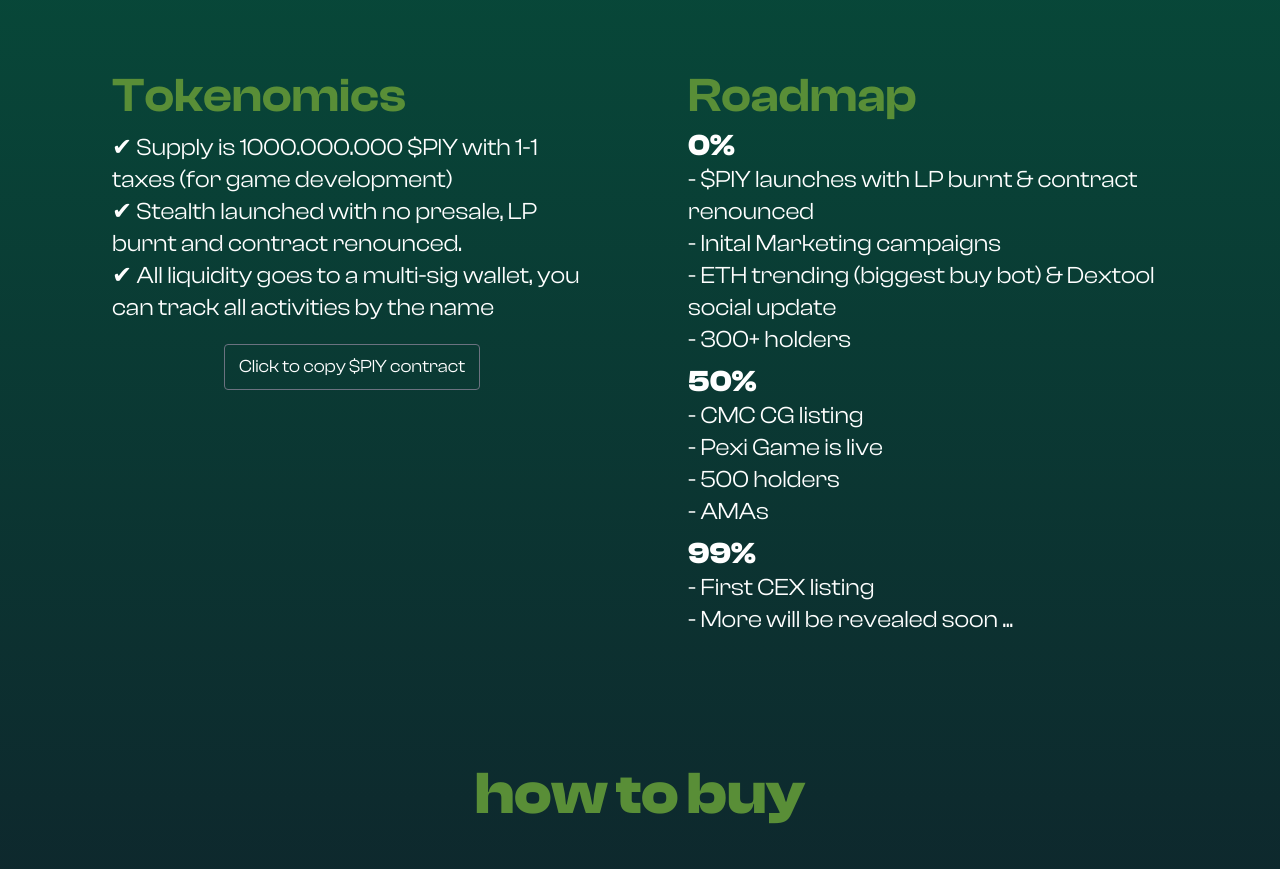
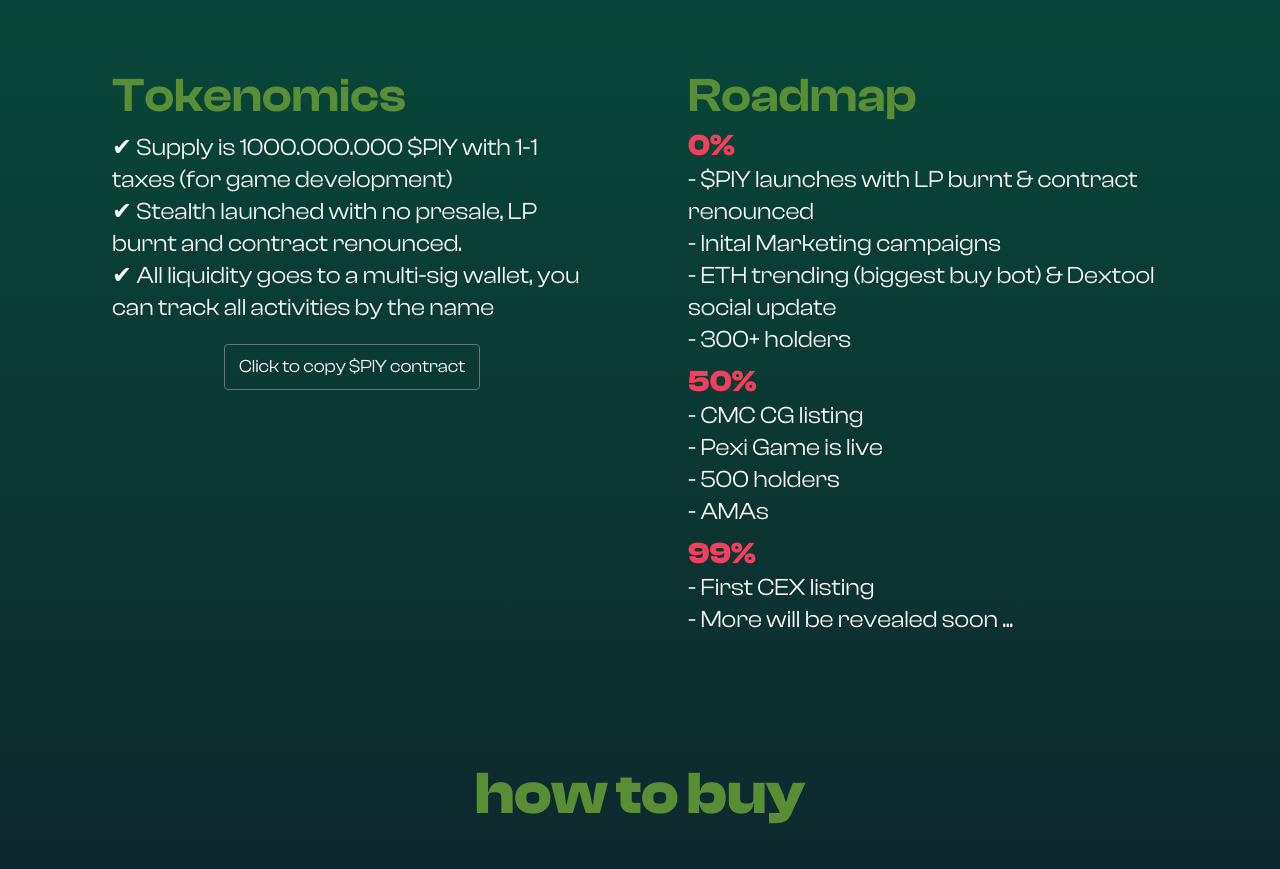
Before and after one commit to haongo138/pexi-infinity-portal, a Next.js app: page / in a window 1280 px wide. Shown: the part 1760-2629 px from the top of the page. Built offline with nearby package versions, Linux system fonts and the light colour scheme; a web font is replaced by a local one.

Commit message:
revert redzone color

```diff
--- a/src/app/globals.css
+++ b/src/app/globals.css
@@ -110,7 +110,7 @@
 
 .text-redzone {
   --tw-text-opacity: 1;
-    color: rgba(244 63 94 var(--tw-text-opacity));
+  color: rgba(244, 63, 94, var(--tw-text-opacity));
 }
 
 .text-meme {
```
